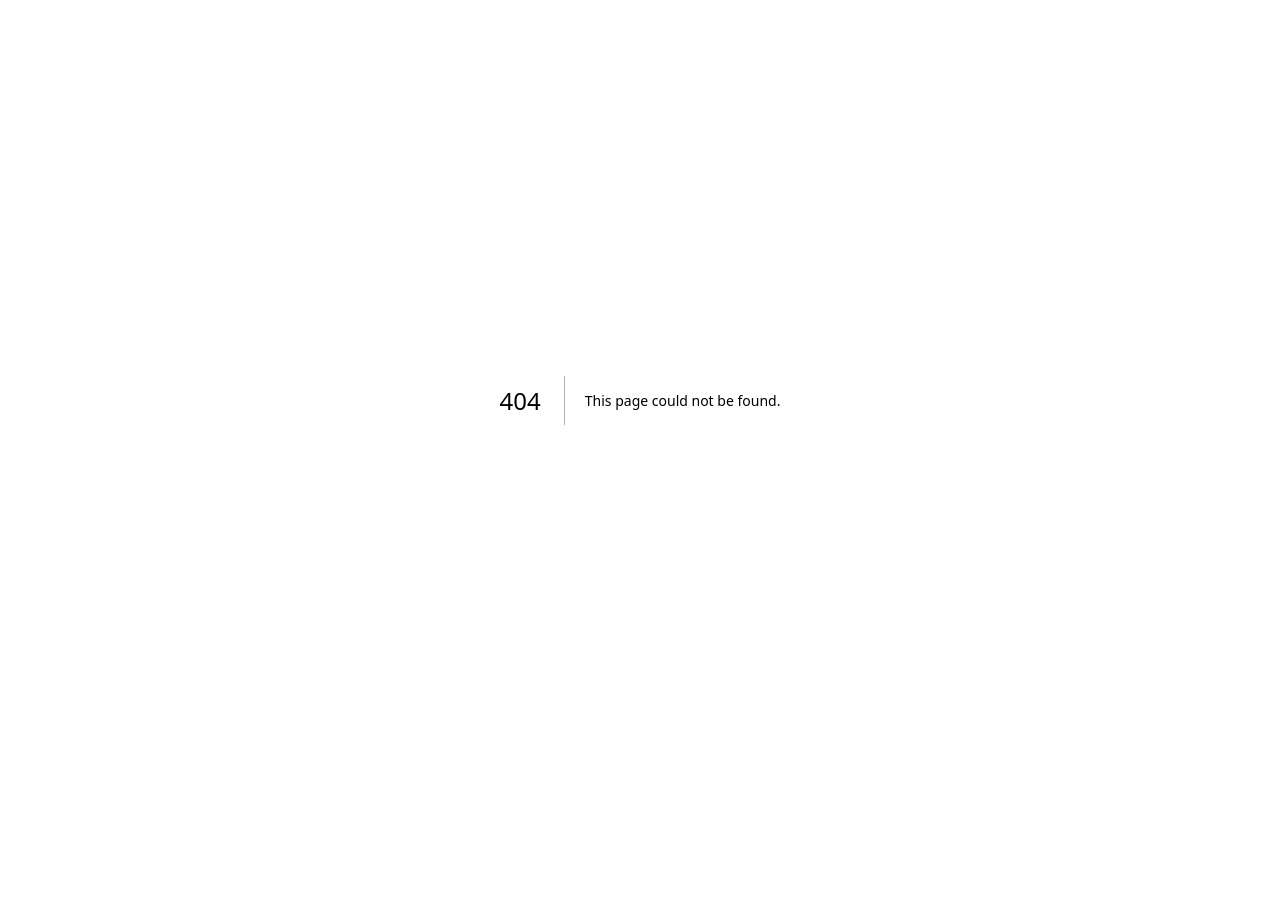
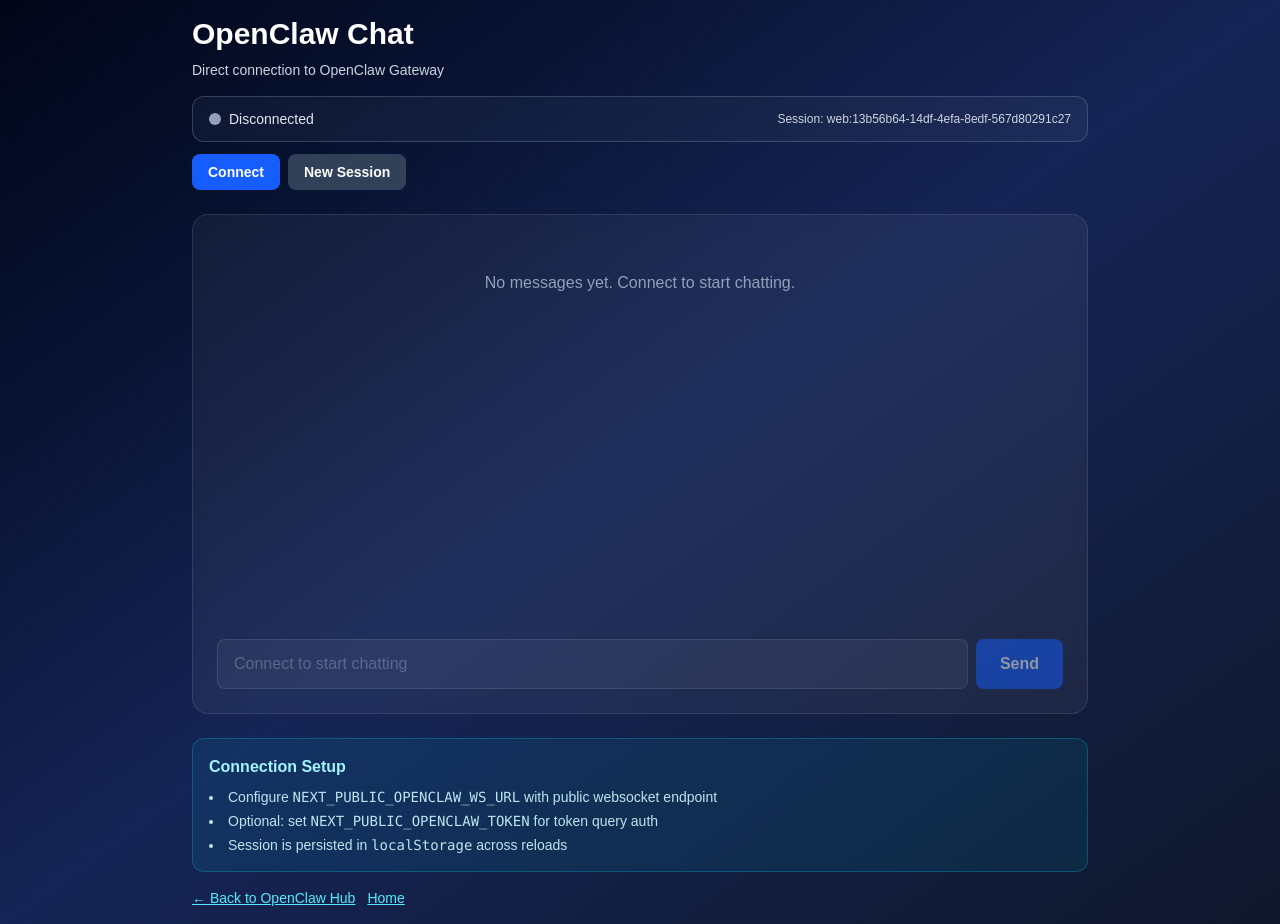
Before and after one commit to hebertpaes/hebertpaes-portfolio, a Next.js app: page /openclaw/chat in a window 1280 px wide. Before the commit this address had no page. Before the commit the page ends 800 px from the top, so only its background shows below. Built offline with nearby package versions, Linux system fonts and the light colour scheme.

Commit message:
feat: improve OpenClaw chat ws config, session persistence, and connection status UI

```diff
--- /dev/null
+++ b/app/openclaw/chat/page.tsx
@@ -0,0 +1,289 @@
+"use client";
+
+import { useState, useEffect, useRef } from "react";
+
+type ChatMessage = { role: string; content: string };
+type ConnectionStatus = "disconnected" | "connecting" | "connected" | "error";
+
+const STORAGE_KEY = "openclaw.chat.sessionId";
+const DEFAULT_SESSION = "agent:codex:codex";
+
+function createSessionId() {
+  if (typeof crypto !== "undefined" && "randomUUID" in crypto) {
+    return `web:${crypto.randomUUID()}`;
+  }
+  return `web:${Date.now()}`;
+}
+
+export default function OpenClawChat() {
+  const [messages, setMessages] = useState<ChatMessage[]>([]);
+  const [input, setInput] = useState("");
+  const [connectionStatus, setConnectionStatus] = useState<ConnectionStatus>("disconnected");
+  const [sessionId, setSessionId] = useState(DEFAULT_SESSION);
+
+  const wsRef = useRef<WebSocket | null>(null);
+  const messagesEndRef = useRef<HTMLDivElement>(null);
+
+  const connected = connectionStatus === "connected";
+  const connecting = connectionStatus === "connecting";
+
+  // Endpoint público do proxy/ws
+  const getWebSocketUrl = () => {
+    const wsUrl = process.env.NEXT_PUBLIC_OPENCLAW_WS_URL;
+    if (!wsUrl) {
+      return "";
+    }
+
+    const token = process.env.NEXT_PUBLIC_OPENCLAW_TOKEN;
+    if (!token) return wsUrl;
+
+    const separator = wsUrl.includes("?") ? "&" : "?";
+    return `${wsUrl}${separator}token=${encodeURIComponent(token)}`;
+  };
+
+  const scrollToBottom = () => {
+    messagesEndRef.current?.scrollIntoView({ behavior: "smooth" });
+  };
+
+  const statusMeta: Record<ConnectionStatus, { label: string; dot: string; panel: string }> = {
+    disconnected: {
+      label: "Disconnected",
+      dot: "bg-slate-400",
+      panel: "bg-slate-500/10 border-slate-400/30 text-slate-200",
+    },
+    connecting: {
+      label: "Connecting...",
+      dot: "bg-amber-400 animate-pulse",
+      panel: "bg-amber-500/10 border-amber-400/30 text-amber-100",
+    },
+    connected: {
+      label: "Connected",
+      dot: "bg-emerald-400 animate-pulse",
+      panel: "bg-emerald-500/10 border-emerald-400/30 text-emerald-100",
+    },
+    error: {
+      label: "Connection Error",
+      dot: "bg-red-500",
+      panel: "bg-red-500/10 border-red-400/30 text-red-100",
+    },
+  };
+
+  useEffect(() => {
+    scrollToBottom();
+  }, [messages]);
+
+  useEffect(() => {
+    const saved = localStorage.getItem(STORAGE_KEY);
+    if (saved && saved.trim()) {
+      setSessionId(saved);
+      return;
+    }
+
+    const fresh = createSessionId();
+    localStorage.setItem(STORAGE_KEY, fresh);
+    setSessionId(fresh);
+  }, []);
+
+  const resetSession = () => {
+    const fresh = createSessionId();
+    localStorage.setItem(STORAGE_KEY, fresh);
+    setSessionId(fresh);
+    setMessages((prev) => [
+      ...prev,
+      { role: "system", content: `Session reset: ${fresh}` },
+    ]);
+  };
+
+  const connect = () => {
+    if (wsRef.current?.readyState === WebSocket.OPEN) return;
+
+    const target = getWebSocketUrl();
+    if (!target) {
+      setConnectionStatus("error");
+      setMessages((prev) => [
+        ...prev,
+        {
+          role: "system",
+          content:
+            "NEXT_PUBLIC_OPENCLAW_WS_URL não está configurada. Defina o endpoint público para conectar.",
+        },
+      ]);
+      return;
+    }
+
+    setConnectionStatus("connecting");
+
+    const ws = new WebSocket(target);
+
+    ws.onopen = () => {
+      setConnectionStatus("connected");
+      setMessages((prev) => [
+        ...prev,
+        { role: "system", content: `Connected to OpenClaw Gateway (${sessionId})` },
+      ]);
+    };
+
+    ws.onmessage = (event) => {
+      try {
+        const data = JSON.parse(event.data);
+        setMessages((prev) => [
+          ...prev,
+          { role: "assistant", content: data.message || JSON.stringify(data) },
+        ]);
+      } catch {
+        setMessages((prev) => [...prev, { role: "assistant", content: event.data }]);
+      }
+    };
+
+    ws.onerror = () => {
+      setConnectionStatus("error");
+      setMessages((prev) => [
+        ...prev,
+        {
+          role: "system",
+          content: "Connection error. Check public WS endpoint and OpenClaw proxy availability.",
+        },
+      ]);
+    };
+
+    ws.onclose = () => {
+      setConnectionStatus("disconnected");
+      setMessages((prev) => [
+        ...prev,
+        { role: "system", content: "Disconnected from OpenClaw Gateway" },
+      ]);
+    };
+
+    wsRef.current = ws;
+  };
+
+  const disconnect = () => {
+    wsRef.current?.close();
+    wsRef.current = null;
+  };
+
+  const sendMessage = (e: React.FormEvent) => {
+    e.preventDefault();
+    if (!input.trim() || !connected) return;
+
+    const message = {
+      type: "message",
+      content: input,
+      session: sessionId || DEFAULT_SESSION,
+    };
+
+    wsRef.current?.send(JSON.stringify(message));
+    setMessages((prev) => [...prev, { role: "user", content: input }]);
+    setInput("");
+  };
+
+  return (
+    <main className="min-h-screen bg-gradient-to-br from-slate-950 via-blue-950 to-slate-900 text-white p-4">
+      <div className="max-w-4xl mx-auto">
+        <div className="mb-6">
+          <h1 className="text-3xl font-bold mb-2">OpenClaw Chat</h1>
+          <p className="text-slate-300 text-sm">Direct connection to OpenClaw Gateway</p>
+
+          <div className={`mt-4 border rounded-xl px-4 py-3 ${statusMeta[connectionStatus].panel}`}>
+            <div className="flex flex-wrap items-center justify-between gap-3">
+              <div className="flex items-center gap-2">
+                <div className={`w-3 h-3 rounded-full ${statusMeta[connectionStatus].dot}`} />
+                <span className="text-sm font-medium">{statusMeta[connectionStatus].label}</span>
+              </div>
+              <div className="text-xs opacity-90 break-all">Session: {sessionId}</div>
+            </div>
+          </div>
+
+          <div className="mt-3 flex items-center gap-2 flex-wrap">
+            {!connected && !connecting && (
+              <button
+                onClick={connect}
+                className="bg-blue-600 hover:bg-blue-700 px-4 py-2 rounded-lg text-sm font-semibold transition-all"
+              >
+                Connect
+              </button>
+            )}
+            {connected && (
+              <button
+                onClick={disconnect}
+                className="bg-red-600 hover:bg-red-700 px-4 py-2 rounded-lg text-sm font-semibold transition-all"
+              >
+                Disconnect
+              </button>
+            )}
+            <button
+              onClick={resetSession}
+              className="bg-slate-700 hover:bg-slate-600 px-4 py-2 rounded-lg text-sm font-semibold transition-all"
+            >
+              New Session
+            </button>
+          </div>
+        </div>
+
+        <div className="bg-white/5 border border-white/10 rounded-2xl p-6 backdrop-blur-sm">
+          <div className="h-96 overflow-y-auto mb-4 space-y-3">
+            {messages.length === 0 && (
+              <div className="text-center text-slate-400 py-8">
+                <p>No messages yet. Connect to start chatting.</p>
+              </div>
+            )}
+            {messages.map((msg, idx) => (
+              <div
+                key={idx}
+                className={`p-3 rounded-lg ${
+                  msg.role === "user"
+                    ? "bg-blue-600/20 ml-12"
+                    : msg.role === "system"
+                    ? "bg-yellow-600/20 text-yellow-200 text-sm"
+                    : "bg-white/10 mr-12"
+                }`}
+              >
+                <div className="font-semibold text-xs mb-1 opacity-70">
+                  {msg.role === "user" ? "You" : msg.role === "system" ? "System" : "OpenClaw"}
+                </div>
+                <div className="whitespace-pre-wrap">{msg.content}</div>
+              </div>
+            ))}
+            <div ref={messagesEndRef} />
+          </div>
+
+          <form onSubmit={sendMessage} className="flex gap-2">
+            <input
+              type="text"
+              value={input}
+              onChange={(e) => setInput(e.target.value)}
+              placeholder={connected ? "Type your message..." : "Connect to start chatting"}
+              disabled={!connected}
+              className="flex-1 bg-white/10 border border-white/20 rounded-lg px-4 py-3 text-white placeholder-slate-400 focus:outline-none focus:ring-2 focus:ring-blue-500 disabled:opacity-50 disabled:cursor-not-allowed"
+            />
+            <button
+              type="submit"
+              disabled={!connected || !input.trim()}
+              className="bg-blue-600 hover:bg-blue-700 px-6 py-3 rounded-lg font-semibold transition-all disabled:opacity-50 disabled:cursor-not-allowed"
+            >
+              Send
+            </button>
+          </form>
+        </div>
+
+        <div className="mt-6 bg-cyan-500/10 border border-cyan-500/30 rounded-xl p-4">
+          <h3 className="font-bold text-cyan-200 mb-2">Connection Setup</h3>
+          <ul className="text-sm text-cyan-100/90 mt-2 space-y-1 list-disc list-inside">
+            <li>Configure <code>NEXT_PUBLIC_OPENCLAW_WS_URL</code> with public websocket endpoint</li>
+            <li>Optional: set <code>NEXT_PUBLIC_OPENCLAW_TOKEN</code> for token query auth</li>
+            <li>Session is persisted in <code>localStorage</code> across reloads</li>
+          </ul>
+        </div>
+
+        <div className="mt-4 flex gap-3">
+          <a href="/openclaw" className="text-cyan-300 hover:text-cyan-200 text-sm underline">
+            ← Back to OpenClaw Hub
+          </a>
+          <a href="/" className="text-cyan-300 hover:text-cyan-200 text-sm underline">
+            Home
+          </a>
+        </div>
+      </div>
+    </main>
+  );
+}
```
